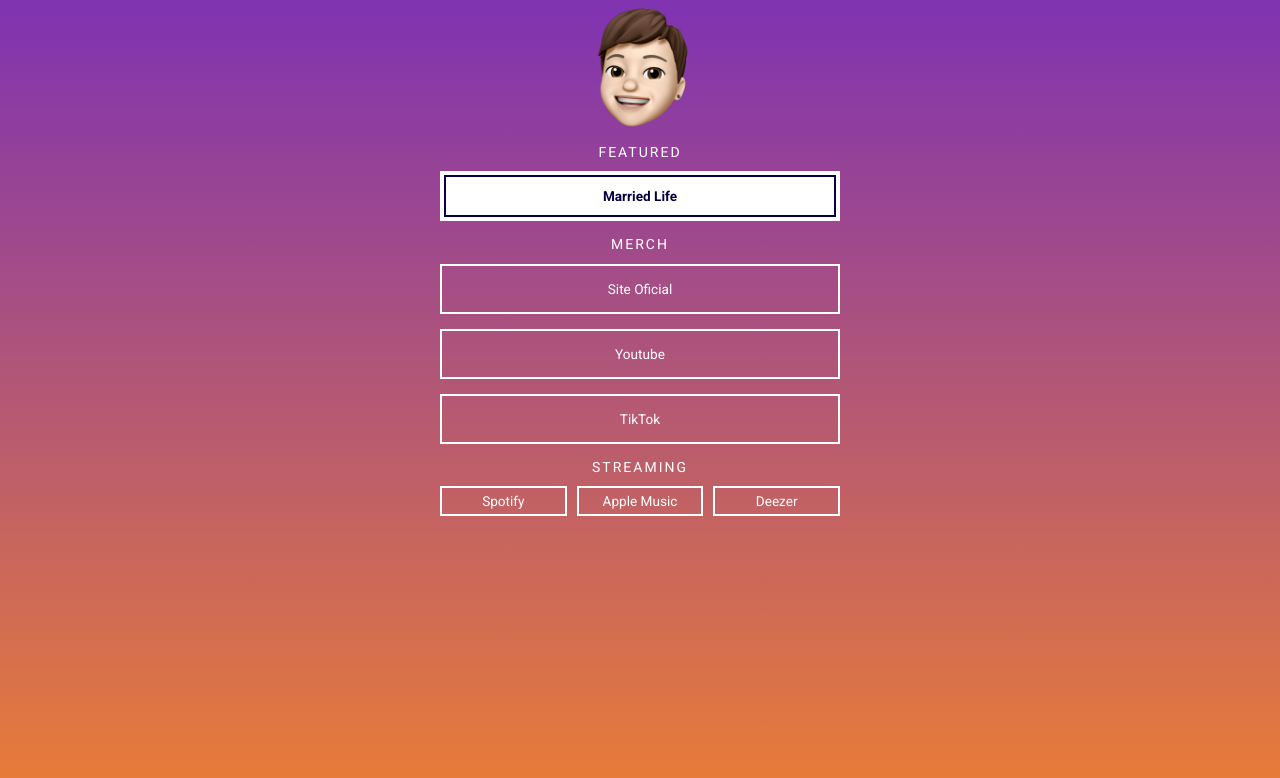
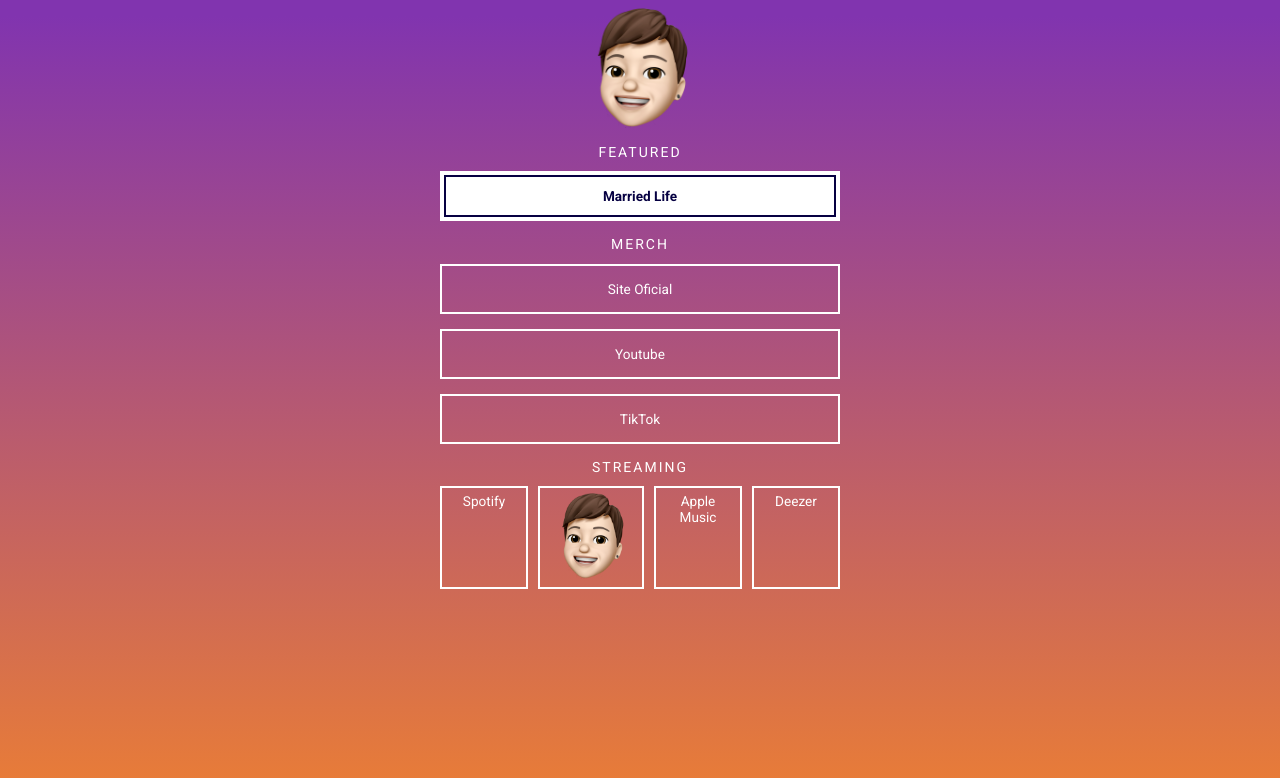
Before and after one commit to thiagofive/thiagofive.github.io, a website: page index.html in a window 1280 px wide. Drawn offline with Linux system fonts and the light colour scheme.

Commit message:
Update index.html

```diff
--- a/index.html
+++ b/index.html
@@ -28,6 +28,7 @@
 
         <div class="channels">
             <a href="https://www.spotify.com">Spotify</a>
+            <a href="https://open.spotify.com/artist/7Bs3uP8BwLmk3lC1oQDqcY?si=SeSvxcq_RGizDE0Jy6GTZg"><img src="img/logo.png" width="82" height="86" title="Spotify" alt="Spotify"></a>
             <a href="https://music.apple.com/us/artist/thiago-montagnini/1517230155">Apple Music</a>
             <a href="https://www.deezer.com/br/">Deezer</a>
         </div>
```
